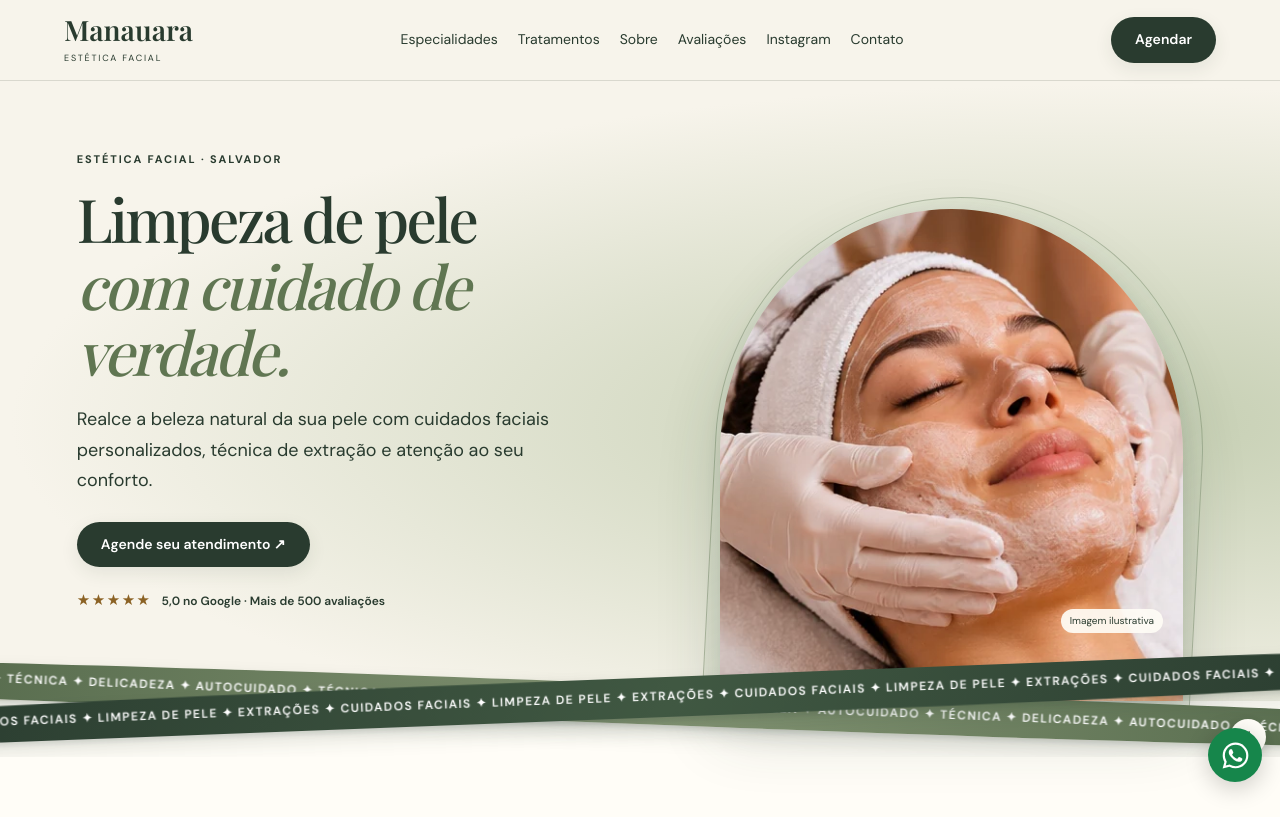
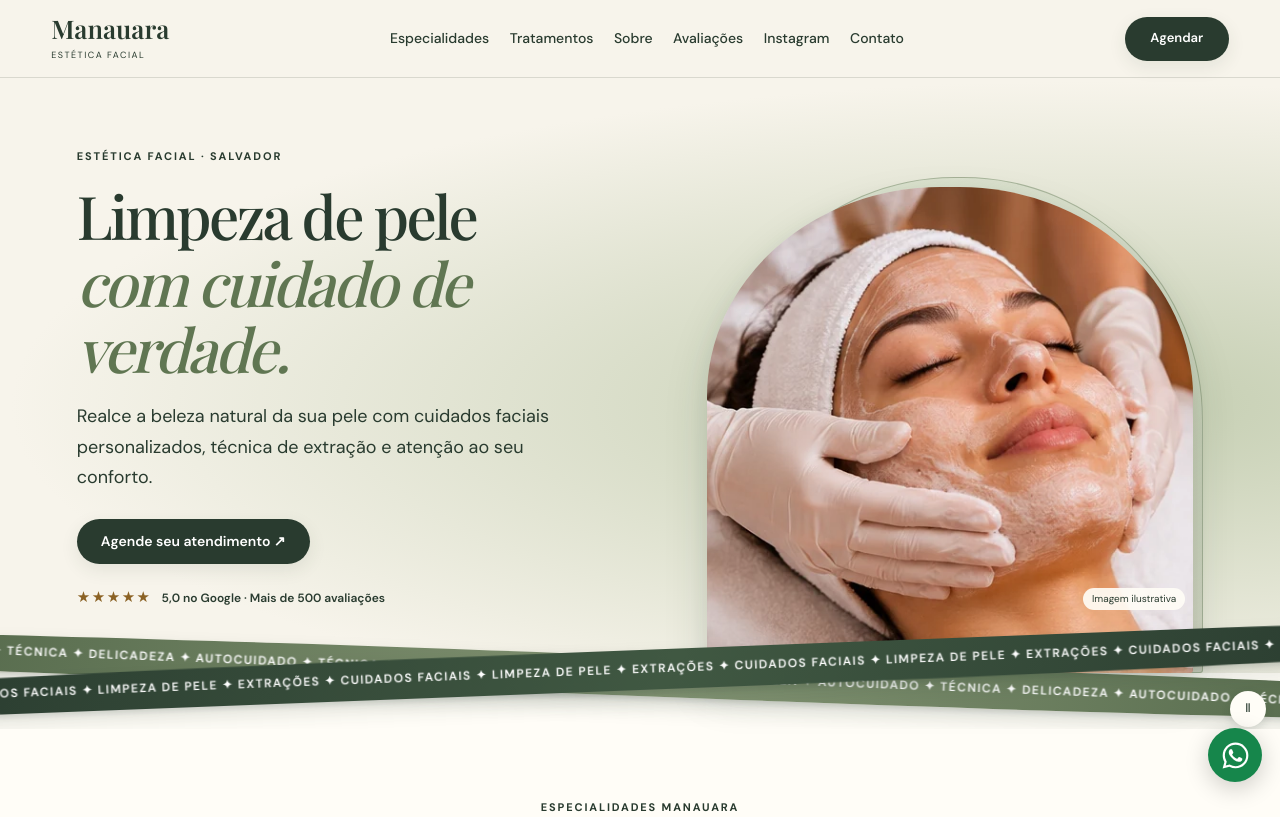
Before and after one commit to taisgb/manauara-previa, a plain HTML site: page index.html in a window 1280 px wide. Shown: the top 817 px of the page. Drawn offline with nearby package versions, Linux system fonts and the light colour scheme; a web font is replaced by a local one.

Commit message:
style: ajusta enquadramento hero e navbar desktop

```diff
--- a/style.css
+++ b/style.css
@@ -60,3 +60,33 @@ main{overflow:clip}header{padding-inline:max(5%,calc((100% - 1400px)/2));gap:cla
 @media(max-width:760px){.social-inner{grid-template-columns:minmax(0,1fr);gap:22px}.social-profile{grid-template-columns:48px minmax(0,1fr) 32px;gap:12px;padding:20px 17px}.social-mark{width:48px;height:48px}.social-mark svg{width:25px;height:25px}.social-arrow{width:32px;height:32px}.social-handle strong{font-size:20px}.social-copy p{font-size:15px}}
 @media(max-width:350px){.social-profile{padding:16px 12px;gap:9px;grid-template-columns:40px minmax(0,1fr) 28px}.social-mark{width:40px;height:40px}.social-arrow{width:28px;height:28px}.social-handle strong{font-size:17px}}
 @media(hover:hover) and (prefers-reduced-motion:no-preference){.social-profile:hover{transform:translateY(-4px);box-shadow:0 12px 36px #293b2f25}}
+
+
+/* Hero: enquadramento natural, arco integrado e base sem espaço residual. */
+.hero{align-items:center;gap:clamp(24px,4.5vw,64px)}
+.hero figure{width:100%;max-width:520px;margin:0 auto;align-self:end;padding:10px 10px 0;isolation:isolate}
+.hero figure:before{inset:0 0 0 18px;transform:none;border-radius:49% 49% 3px 3px;border-color:#60765266;background:linear-gradient(150deg,#dce3d0,#a5ae9355)}
+.hero figure img{display:block;width:100%;height:auto;aspect-ratio:1/1;max-height:none;object-fit:cover;object-position:50% 50%;border-radius:48% 48% 3px 3px / 43% 43% 3px 3px;box-shadow:0 8px 20px #293b2f14,0 20px 46px #293b2f22}
+.hero figcaption{bottom:calc(var(--ribbon-h)*.5 + 7px);right:18px;max-width:calc(100% - 36px);line-height:1.35}
+@media(min-width:761px){.hero>div{padding-bottom:clamp(44px,5vw,76px)}}
+@media(max-width:760px){
+.hero{gap:22px}
+.hero figure{width:min(100%,390px);padding:8px 10px 0}
+.hero figure:before{inset:0 0 0 14px}
+.hero figure img{aspect-ratio:1.08;border-radius:47% 47% 2px 2px / 39% 39% 2px 2px}
+.hero figcaption{right:15px;bottom:calc(var(--ribbon-h)*.5 + 5px)}
+}
+/* Navegação desktop: alinhamento com a largura do conteúdo, sem quebra de linha. */
+@media(min-width:1021px){
+header{display:grid;grid-template-columns:auto minmax(0,1fr) auto;align-items:center;gap:clamp(16px,2vw,30px);padding:12px max(4%,calc((100% - 1240px)/2));min-height:78px}
+header .brand{font-size:clamp(24px,2vw,30px);white-space:nowrap;justify-self:start}
+header .brand small{font-size:9px;letter-spacing:.17em}
+header #site-nav,header #site-nav.open{display:flex;position:static;flex-direction:row;flex-wrap:nowrap;justify-content:center;align-items:center;gap:clamp(13px,1.6vw,26px);padding:0;background:transparent;box-shadow:none;max-height:none;overflow:visible;font-size:clamp(12px,1.12vw,14px)}
+header #site-nav a{position:relative;padding:10px 0;border:0;white-space:nowrap;font-weight:500}
+header #site-nav a:after{content:'';position:absolute;bottom:5px;left:0;right:0;height:1px;background:var(--terra);transform:scaleX(0);transform-origin:left;transition:transform .22s}
+header #site-nav a:hover:after,header #site-nav a:focus-visible:after{transform:scaleX(1)}
+header>.pill{justify-self:end;margin:0;min-height:44px;padding:12px clamp(18px,2vw,26px);font-size:13px;white-space:nowrap}
+header .menu-toggle{display:none}
+}
+@media(min-width:1021px) and (max-width:1120px){header{gap:14px;padding-inline:3%}header #site-nav{gap:12px;font-size:12px}}
+@media(max-width:1020px){header #site-nav a{font-weight:500}}
```
